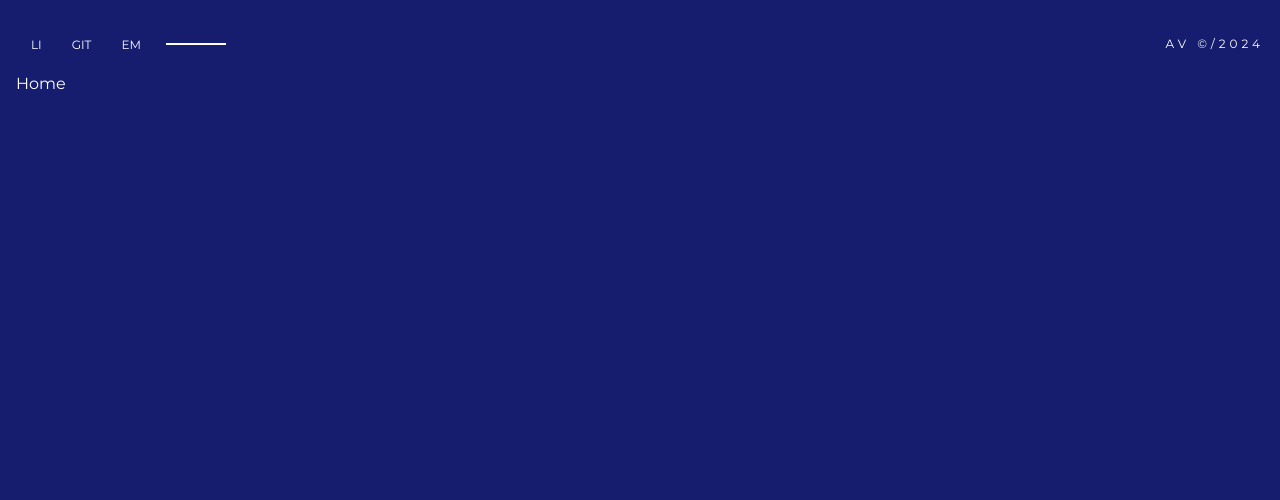
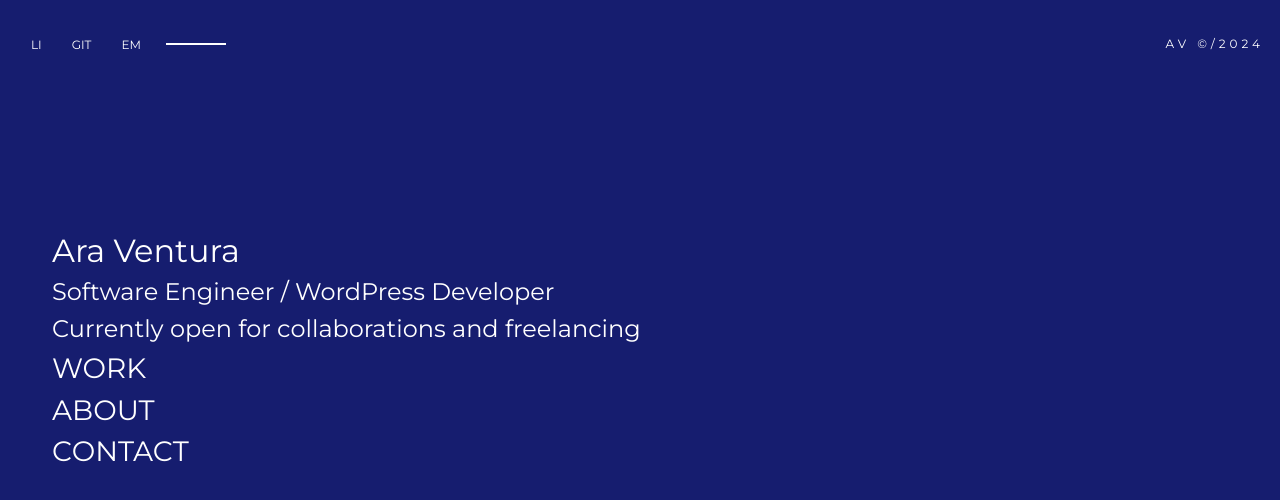
Before and after one commit to Araventura/portfolio-ara-ventura, a React (Vite) app: page / in a window 1280 px wide. Shown: the top 500 px of the page. Built offline with nearby package versions, Linux system fonts and the light colour scheme.

Commit message:
add skeleton to home page, add mixins for  screen sizing

```diff
--- a/src/pages/Home/Home.jsx
+++ b/src/pages/Home/Home.jsx
@@ -1,7 +1,25 @@
 import React from "react";
+import "./Home.scss";
 
 function Home() {
-  return <div>Home</div>;
+  return (
+    <div className="home">
+      <div className="home__top">
+        <h2 className="home__title">Ara Ventura</h2>
+        <h4 className="home__description">
+          Software Engineer / WordPress Developer
+        </h4>
+        <h4 className="home__open">
+          Currently open for collaborations and freelancing
+        </h4>
+      </div>
+      <div className="home__bottom">
+        <h3 className="home__bottom-text">WORK</h3>
+        <h3 className="home__bottom-text">ABOUT</h3>
+        <h3 className="home__bottom-text">CONTACT</h3>
+      </div>
+    </div>
+  );
 }
 
 export default Home;
--- a/src/pages/Home/Home.scss
+++ b/src/pages/Home/Home.scss
@@ -0,0 +1,8 @@
+@use "../../styles/variables" as *;
+@use "../../styles/mixins" as *;
+
+.home {
+  display: flex;
+  flex-direction: column;
+  padding: 160px 36px;
+}
--- a/src/styles/_mixins.scss
+++ b/src/styles/_mixins.scss
@@ -0,0 +1,11 @@
+@mixin tablet {
+  @media (min-width: 768px) {
+    @content;
+  }
+}
+
+@mixin desktop {
+  @media (min-width: 1280px) {
+    @content;
+  }
+}
```
